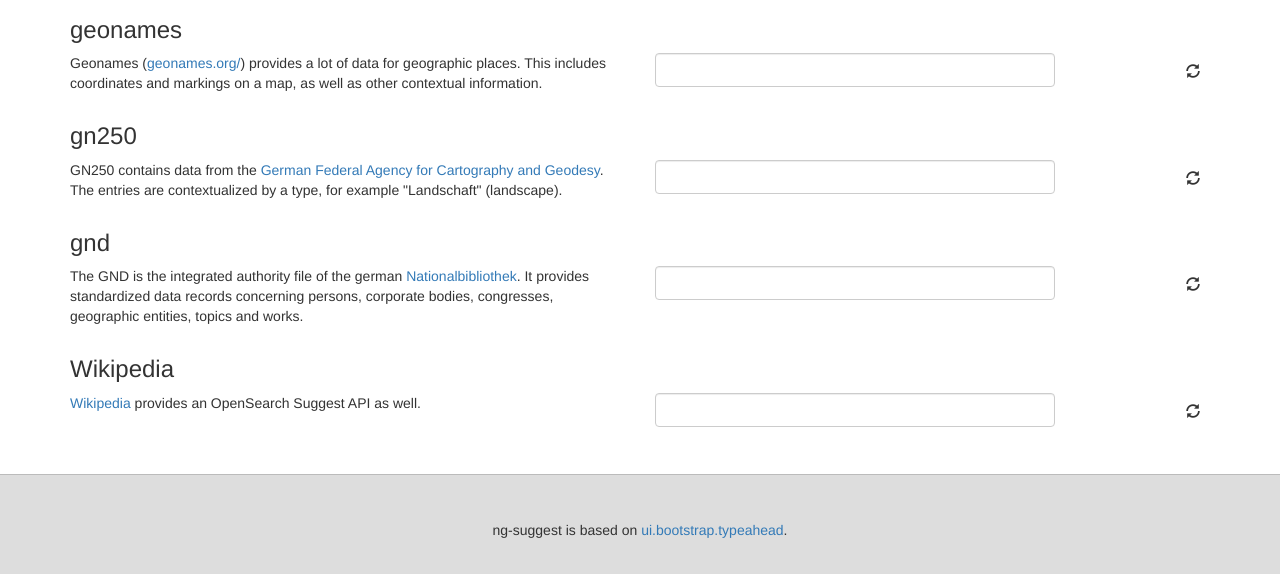
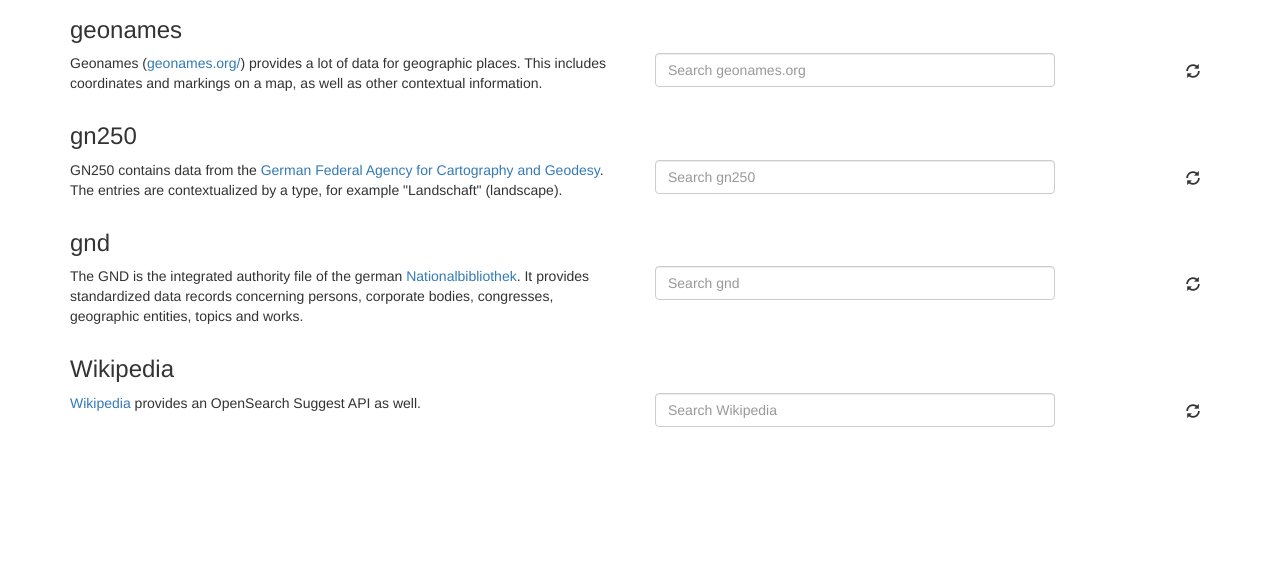
Before and after one commit to gbv/ng-suggest, a website: page demo/index.html in a window 1280 px wide. Shown: the part 226-800 px from the top of the page. Drawn offline with nearby package versions, Linux system fonts and the light colour scheme; some packages are replaced by stand-ins of ours; a script that the page names is missing.

Commit message:
placeholders

```diff
--- a/demo/app.css
+++ b/demo/app.css
@@ -22,14 +22,10 @@
     margin:0px;
 }
 .footer{
-    margin-top:40px;
-    bottom:0px;
-    position:absolute;
+    margin-top:200px;
     padding-top:45px;
     text-align:center;
     clear:left;
-    background-color:#ddd;
     height:100px;
     width:100%;
-    border-top:1px solid #bbb;
 }
--- a/demo/index.html
+++ b/demo/index.html
@@ -49,6 +49,7 @@
                     typeahead-on-select="example[0].onSelect($item)"
                     ng-model="example[0].input"
                     suggest-typeahead="{{example[0].api}}"
+                    placeholder="Search geonames.org"
                 />
                 <i ng-show="loadingLocations1" style="position:absolute; margin-top:10px; right:25px;" class="glyphicon glyphicon-refresh"></i>
                 <div style="margin-top:10px" ng-if="example[0].item.description.length">
@@ -85,6 +86,7 @@
                     typeahead-on-select="example[1].onSelect($item)"
                     ng-model="example[1].input"
                     suggest-typeahead="{{example[1].api}}"
+                    placeholder="Search gn250"
                 />
                 <i ng-show="loadingLocations2" style="position:absolute; margin-top:10px; right:25px;" class="glyphicon glyphicon-refresh"></i>
                 <div style="margin-top:10px" ng-if="example[1].item.description.length">
@@ -118,6 +120,7 @@
                     typeahead-on-select="example[2].onSelect($item)"
                     ng-model="example[2].input"
                     suggest-typeahead="{{example[2].api}}"
+                    placeholder="Search gnd"
                 />
                 <i ng-show="loadingLocations3" style="position:absolute; margin-top:10px; right:25px;" class="glyphicon glyphicon-refresh"></i>
                 <div ng-if="example[2].item.url.length" style="margin-top:10px">
@@ -148,6 +151,7 @@
                     typeahead-on-select="example[3].onSelect($item)"
                     ng-model="example[3].input"
                     suggest-typeahead="{{example[3].api}}"
+                    placeholder="Search Wikipedia"
                 />
                 <i ng-show="loadingLocations5" style="position:absolute; margin-top:10px; right:25px;" class="glyphicon glyphicon-refresh"></i>
             </div>
```
